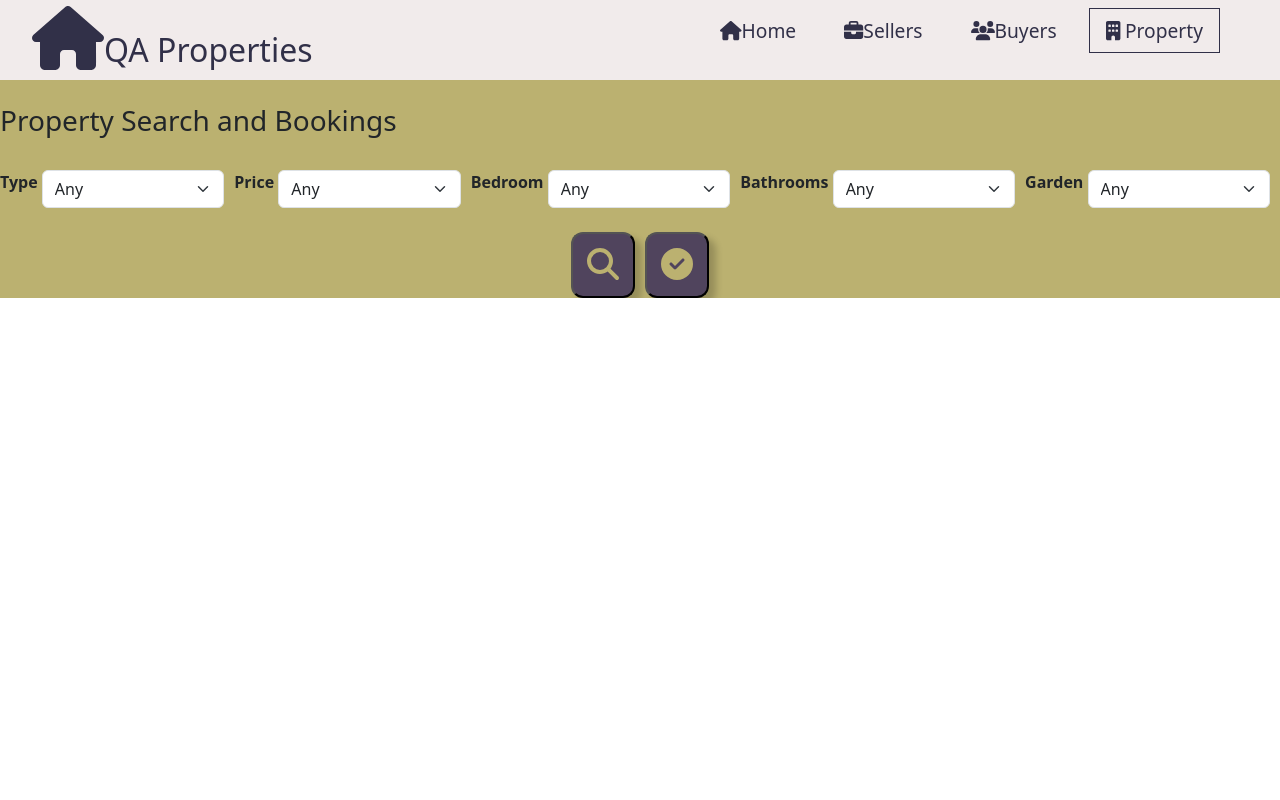
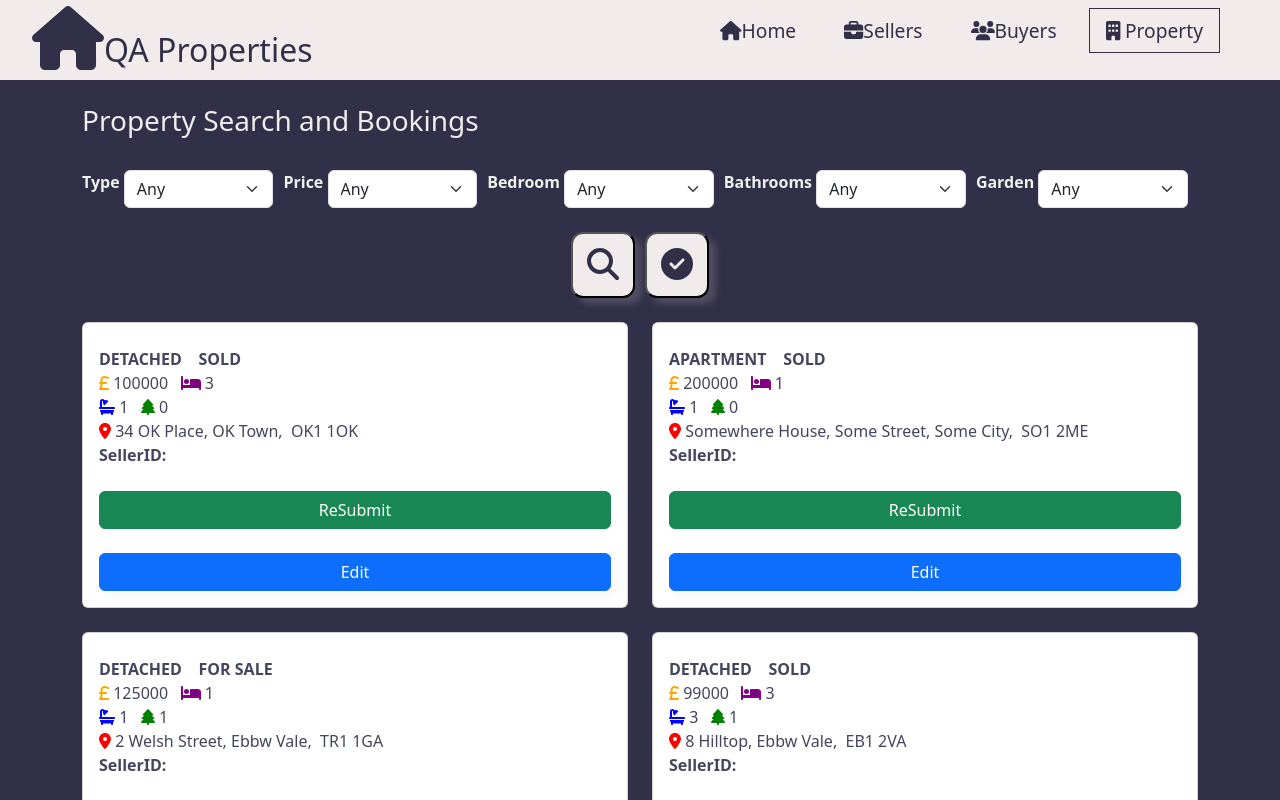
Before and after one commit to LovedeepSaini/PropertyProject, a React (Create React App) app: page /property in a window 1280 px wide. Shown: the top 800 px of the page. Built offline with nearby package versions, Linux system fonts and the light colour scheme; data requests are answered from the project's data file.

Commit message:
fixed components

```diff
--- a/src/App.css
+++ b/src/App.css
@@ -1,117 +1,206 @@
+[2:38 PM] Lovedeep Kaur Saini
+
+
 .App {
+
   text-align: center;
+
 }
 
 .App-logo {
+
   height: 40vmin;
+
   pointer-events: none;
+
 }
+
 .App {
+
   background-color: #fefefe;
+
   height: 100vh;
+
   width: 100%;
+
 }
 
 @media (prefers-reduced-motion: no-preference) {
+
   .App-logo {
+
     animation: App-logo-spin infinite 20s linear;
+
   }
+
 }
 
 .sd{
-  background-color: #bbb170;
+
+  background-color: #313048;
+
   overflow: hidden;
 
 }
 
+
 .App-header {
+
   background-color: #282c34;
+
   min-height: 100vh;
+
   display: flex;
+
   flex-direction: column;
+
   align-items: center;
+
   justify-content: center;
+
   font-size: calc(10px + 2vmin);
+
   color: white;
-}
-th{
-  background-color: #50445d;
-  color:#bbb170;;
-}
-tr:nth-child(even){
-  background-color: #bbb170;
-  color:black;
-}
-.center {
-  margin-left: auto;
-  margin-right: auto;
-}
-.align{
-  text-align: center;
+
 }
 
-table{
-  width: 100%;
-}
-tr, td{
-  align-items: center;
+.center {
+
+  margin-left: auto;
+
+  margin-right: auto;
+
 }
 
-.button-container {
-  display:flex;
-  justify-content: center;
-}
-.btnSize{
-  margin:0 5px;
+.align{
+
+  text-align: center;
+
 }
 
 
+.button-container {
+
+  display:flex;
+
+  justify-content: center;
+
+}
+
+.btnSize{
+
+  margin:0 5px;
+
+}
+
 
 .App-link {
+
   color: rgb(58, 64, 65);
+
 }
+
 .btn-primary {
- background-color: #50445d;
- color: #bbb170;
- border-radius: 12px;
- padding: 14px;
- box-shadow: 7px 6px 7px rgba(0, 0, 0, 0.2);
+
+  background-color: rgb(241, 235, 235);
+
+  color: #313048;
+
+border-radius: 12px;
+
+padding: 14px;
+
+box-shadow: 7px 6px 7px rgb(233 217 217 / 18%);
+
 }
+
+.heading{
+
+  color:rgb(241, 235, 235);
+
+}
+
 .title.card-title.h5{
-  color:#bbb170;
+
+  color:#1d1c16;
+
 }
+
 .body1{
-  background-color: #bbb170;
-  color:#50445d
+
+  background-color: white;
+
+  color:#44465d;
+
 }
+
+
 .div1{
- border-radius: 10px;
-  background-color: #50445d;
+
+border-radius: 10px;
+
+  background-color:white
+
 }
 
 .align1{
+
   display:flex;
+
   justify-content: space-between;
- }
 
+  color:rgb(239, 241, 235);
+
+}
+
+.carouselColor{
+
+  color:white;
+
+}
+
+.seller-card-text-color{
+
+  color:#44465d;
+
+}
 
 .card1{
+
   margin:10px;
 
 }
+
 .searchBar{
+
   width:30%;
+
   margin-right: 10px;
+
+}
+
+.img-size{
+
+width : 95%;
+
 }
 
 
 
 
+
 @keyframes App-logo-spin {
+
   from {
+
     transform: rotate(0deg);
+
   }
+
   to {
+
     transform: rotate(360deg);
+
   }
+
 }
--- a/src/App.js
+++ b/src/App.js
@@ -1,33 +1,33 @@
 import { BrowserRouter as Router,  Route, Routes } from "react-router-dom";
-import logo from './logo.svg';
+
 import './App.css';
-import Sellers from './components/Sellers';
+
 import GetSellers from './components/GetSellers';
 import Navbar from './components/Navbar';
-import DeleteSellers from './components/DeleteSellers';
+import SellerDetails from './components/SellerDetails';
 import 'bootstrap/dist/css/bootstrap.min.css';
 import Buyer from "./components/Buyer";
-import DeleteBuyer from "./components/DeleteBuyer";
-import Property from "./components/Property";
+
+
+import PropertySearch from "./components/PropertySearch";
+import Home from "./components/Home";
 
 function App() {
   return (
 <>
 <div className="sd">
-
 <Router>
 <Navbar />
 
-
 <div className="pages">
 <Routes>
+<Route path= "/home" element={<Home />}/>
 <Route path="/" element={<GetSellers />} />
 <Route path="/seller" element={<GetSellers />} />
-            <Route path="/seller/:id" element={<DeleteSellers />} />
+<Route path="/seller/:id" element={<SellerDetails />} />
 <Route path="/buyer" element={<Buyer />} />
-            <Route path="/buyer/:id" element={<DeleteBuyer />} />
-            <Route path="/property" element={<Property />} />
-
+<Route path="/property" element={<PropertySearch />} />
+<Route path="/propertysearch" element={<PropertySearch />} />
 
 </Routes>
 </div>
--- a/src/components/PropertySearch.js
+++ b/src/components/PropertySearch.js
@@ -214,11 +214,7 @@ function PropertySearch(props) {
             <Card className="">
               <Card.Body className="div1">
                 <Card.Title className="title">
-                  <img
-                    alt="Img"
-                    className="img-fluid object-cover"
-                    src={property.image.url}
-                  />
+
                 </Card.Title>
                 <Card.Text className="body1">
                   <>
```
Also changed, not shown: 1 other file (tests, documents, lock files or other folders). Lines whose indentation alone changed are shown as unchanged.
